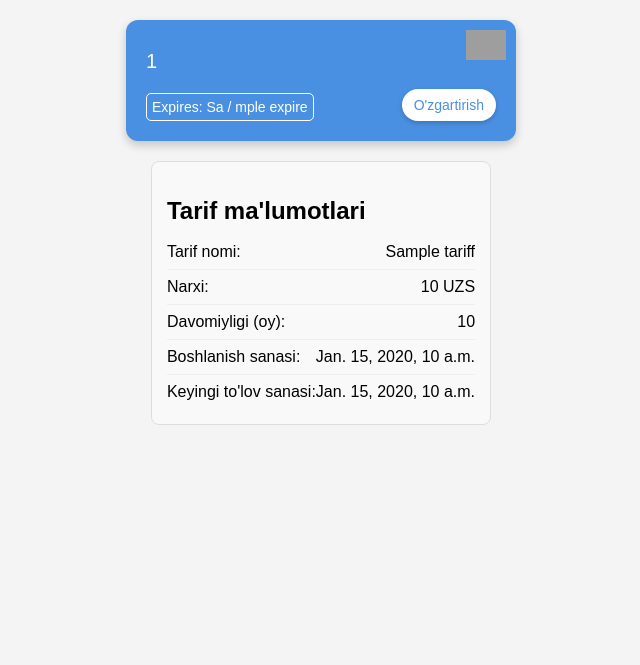
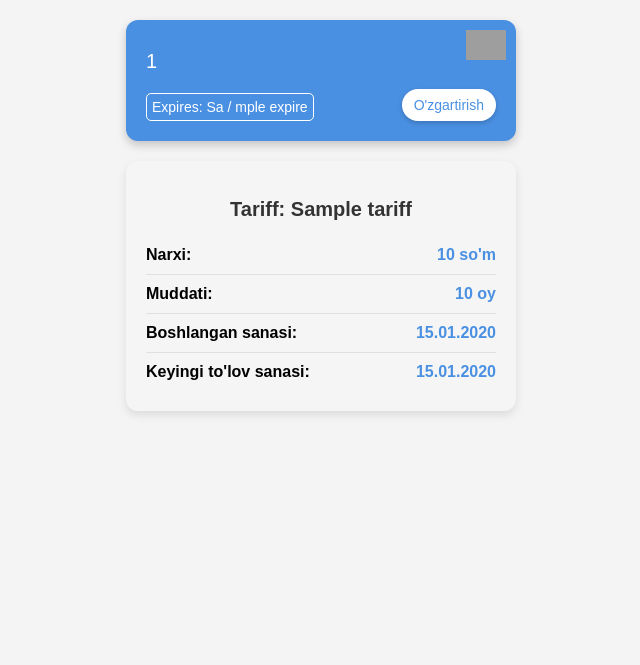
Before and after one commit to xiidot1303/giza_subscription, a Django app: template bot/templates/profile/main.html in a window 1280 px wide. Shown: the top 665 px of the page, without its empty margins (319-959 px from the left). Run offline with Django 4.2, Linux system fonts and the light colour scheme; tables that the repository leaves empty hold one stand-in row (values such as "Sample post"); the template is opened without the code that fills it: values that come from a table or form of the project are taken from there, most other values are stand-ins (such as "Sample title", 1, 10 or a date in 2020); parts of the project's set-up code (start-up, migrations or seed data) failed here and were passed over; grey boxes are pictures that could not be loaded.

Commit message:
Tariff info in webapp profile

```diff
--- a/app/models.py
+++ b/app/models.py
@@ -51,3 +51,8 @@ class Subscription(models.Model):
 class TelegramChannelAccess(models.Model):
     bot_user = models.OneToOneField("bot.Bot_user", null=True, on_delete=models.CASCADE)
     subscription = models.OneToOneField(Subscription, on_delete=models.CASCADE)
+
+    @property
+    @sync_to_async
+    def get_subscription(self):
+        return self.subscription
--- a/bot/templates/profile/card_info/style.css
+++ b/bot/templates/profile/card_info/style.css
@@ -2,7 +2,7 @@
     background-color: #4A90E2; /* Card background color */
     border-radius: 12px;
     padding: 20px;
-    width: 90%;
+    width: 80%;
     max-width: 350px;
     color: white;
     position: relative;
--- a/bot/templates/profile/tariff_info/body.html
+++ b/bot/templates/profile/tariff_info/body.html
@@ -1,23 +1,18 @@
-<div class="tariff-info">
-    <h2>Tarif ma'lumotlari</h2>
-    <div class="tariff-info-item">
-        <span>Tarif nomi:</span>
-        <span>{{ tariff.name }}</span>
-    </div>
-    <div class="tariff-info-item">
-        <span>Narxi:</span>
-        <span>{{ tariff.price }} UZS</span>
-    </div>
-    <div class="tariff-info-item">
-        <span>Davomiyligi (oy):</span>
-        <span>{{ tariff.duration_in_months }}</span>
-    </div>
-    <div class="tariff-info-item">
-        <span>Boshlanish sanasi:</span>
-        <span>{{ start_date }}</span>
-    </div>
-    <div class="tariff-info-item">
-        <span>Keyingi to'lov sanasi:</span>
-        <span>{{ next_payment_date }}</span>
+<!-- Tariff Info Block -->
+<div class="tariff-info" id="tariff-info">
+    <h2 class="tariff-title">Tariff: {{ tariff.name }}</h2> <!-- Updated title -->
+    <div class="tariff-details">
+        <div class="tariff-item">
+            <strong>Narxi:</strong> <span class="tariff-value">{{ tariff.price }} so'm</span>
+        </div>
+        <div class="tariff-item">
+            <strong>Muddati:</strong> <span class="tariff-value">{{ tariff.duration_in_months }} oy</span>
+        </div>
+        <div class="tariff-item">
+            <strong>Boshlangan sanasi:</strong> <span class="tariff-value">{{ subscription.start_date|date:"d.m.Y" }}</span>
+        </div>
+        <div class="tariff-item">
+            <strong>Keyingi to'lov sanasi:</strong> <span class="tariff-value">{{ subscription.end_date|date:"d.m.Y" }}</span>
+        </div>
     </div>
 </div>
--- a/bot/templates/profile/tariff_info/style.css
+++ b/bot/templates/profile/tariff_info/style.css
@@ -1,25 +1,37 @@
-/* Tariff info block styling */
 .tariff-info {
-    margin: 20px 0;
-    padding: 15px;
-    border: 1px solid #ddd;
-    border-radius: 8px;
-    background-color: #f9f9f9;
+    background-color: #f5f5f5; /* Light background for contrast */
+    border-radius: 12px; /* Rounded corners */
+    padding: 20px;
+    width: 80%;
+    max-width: 350px; /* Set max width */
+    box-shadow: 0 4px 10px rgba(0, 0, 0, 0.1); /* Subtle shadow for depth */
+    margin-top: 20px; /* Space between blocks */
 }
 
-.tariff-info h2 {
-    font-size: 1.5em;
-    margin-bottom: 10px;
+.tariff-title {
+    font-size: 20px; /* Larger font size for the title */
+    color: #333; /* Darker color for the title */
+    margin-bottom: 15px; /* Space below the title */
+    text-align: center; /* Centered title */
 }
 
-.tariff-info-item {
+.tariff-details {
     display: flex;
-    justify-content: space-between;
-    padding: 8px 0;
-    font-size: 1em;
-    border-bottom: 1px solid #eee;
+    flex-direction: column; /* Stack items vertically */
 }
 
-.tariff-info-item:last-child {
-    border-bottom: none;
+.tariff-item {
+    display: flex;
+    justify-content: space-between; /* Space between label and value */
+    padding: 10px 0; /* Padding for each item */
+    border-bottom: 1px solid #e0e0e0; /* Divider line */
 }
+
+.tariff-item:last-child {
+    border-bottom: none; /* Remove divider from the last item */
+}
+
+.tariff-value {
+    font-weight: bold; /* Emphasize the value */
+    color: #4A90E2; /* Color to match the theme */
+}
```
Also changed, not shown: app/services/channel_access_service.py (+8 -1 lines), bot/views/profile.py (+12 -1 lines).
